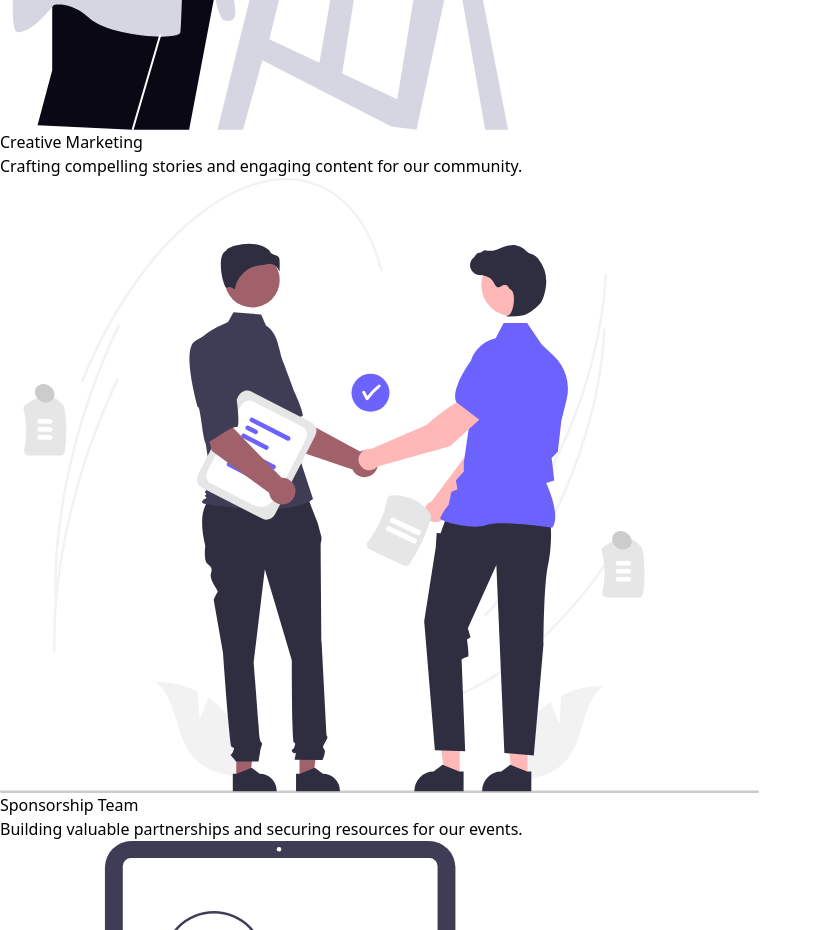
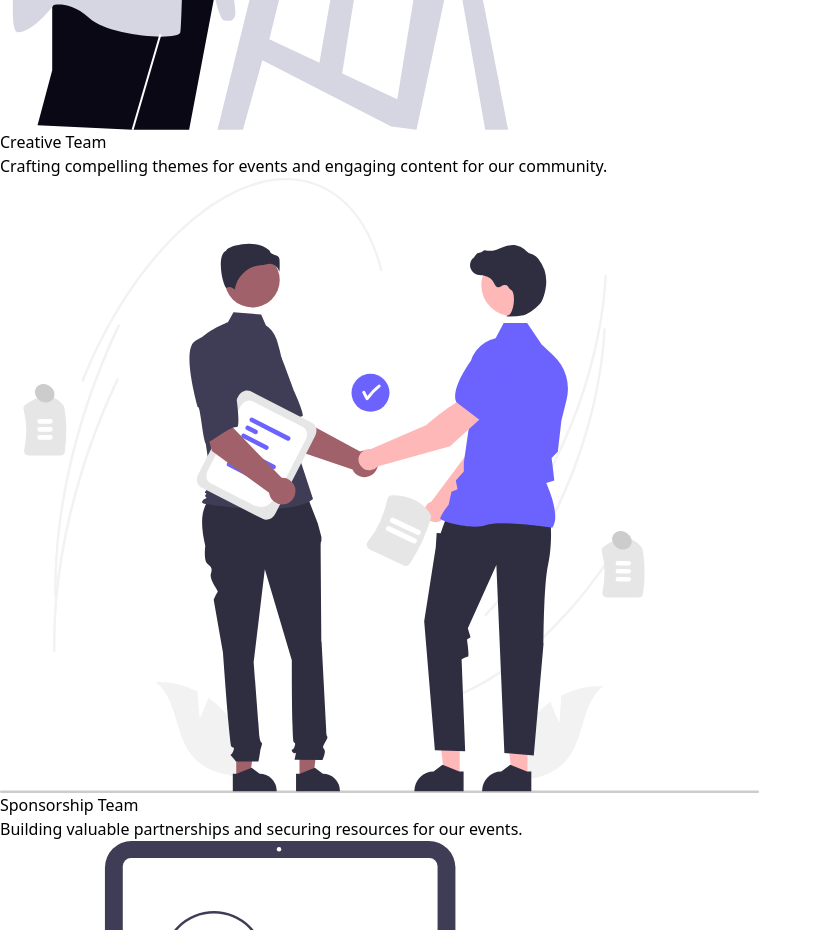
Before and after one commit to cesaofficial/cesa2, a React (Vite) app: page / in a window 1280 px wide. Shown: the part 10200-11130 px from the top of the page, without its empty margins (0-822 px from the left). Built offline with nearby package versions, Linux system fonts and the light colour scheme.

Commit message:
Rename 'Creative Marketing' to 'Creative Team'

```diff
--- a/src/components/landing/TeamSection.jsx
+++ b/src/components/landing/TeamSection.jsx
@@ -46,8 +46,8 @@ const TeamSection = () => {
       iconSrc: teamIcons.sports
     },
     {
-      title: "Creative Marketing",
-      description: "Crafting compelling stories and engaging content for our community.",
+      title: "Creative Team",
+      description: "Crafting compelling themes for events and engaging content for our community.",
       iconSrc: teamIcons.creative
     },
     {
```
